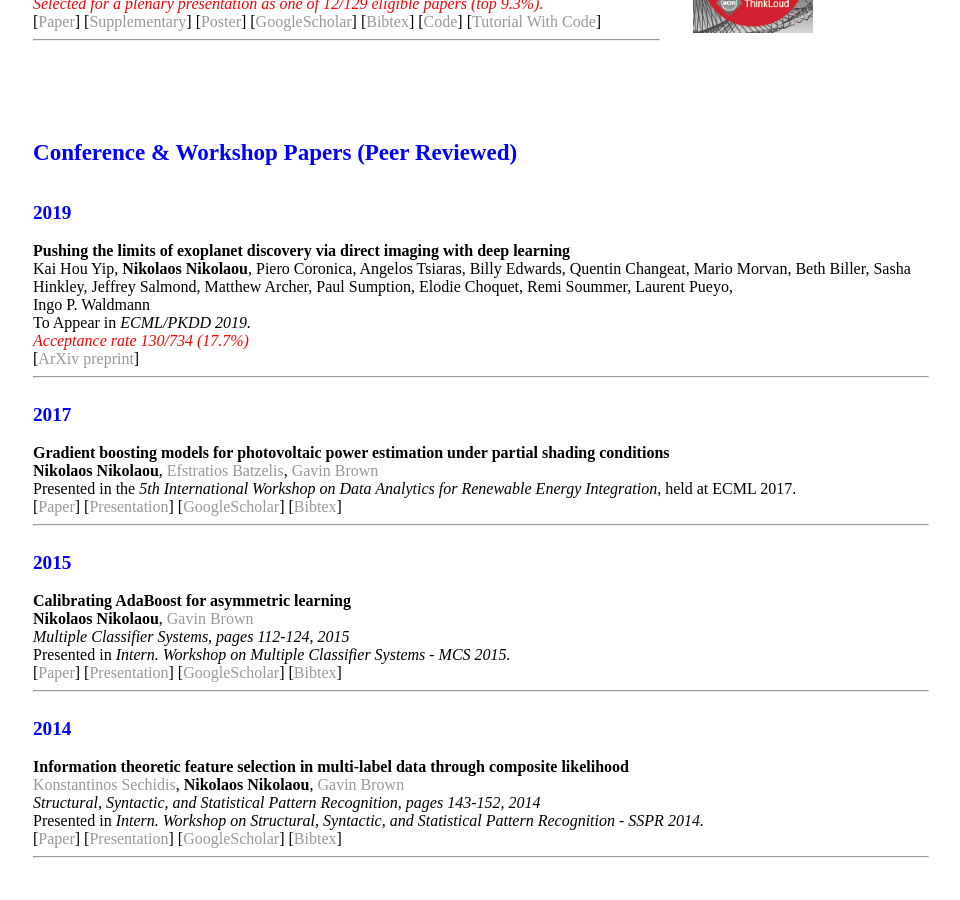
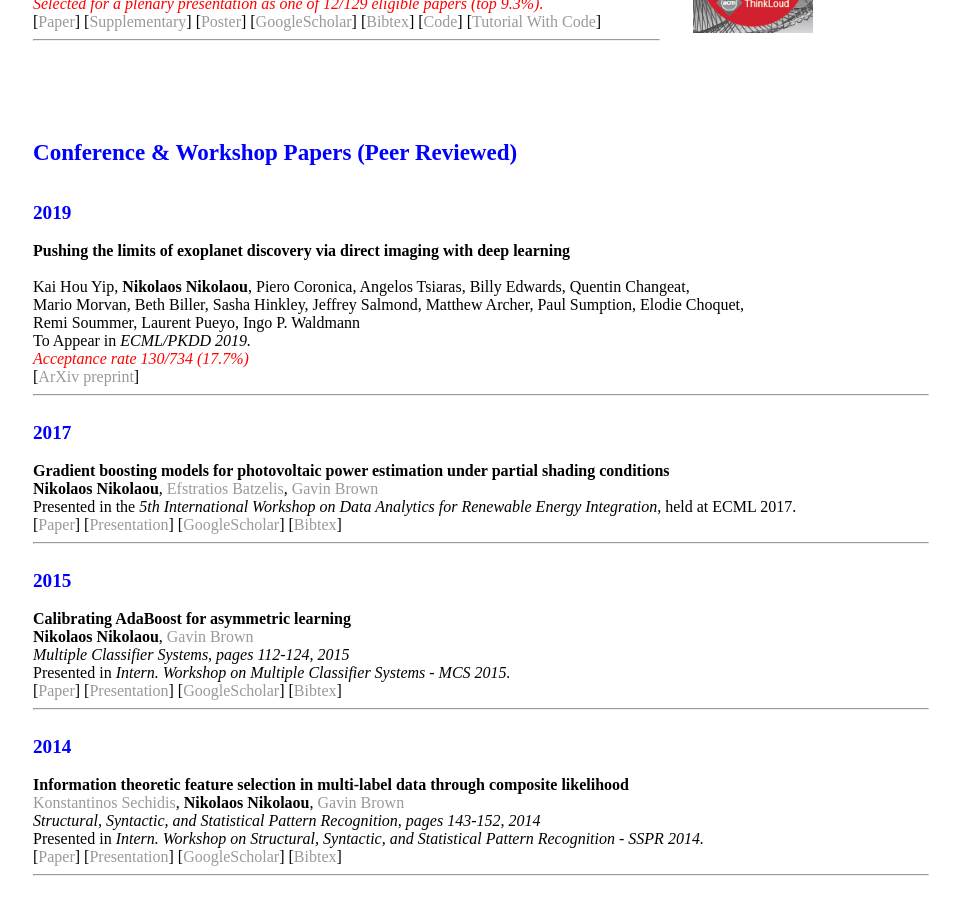
Before and after one commit to nnikolaou/nnikolaou.github.io, a Jekyll site: the page publications.html, which Jekyll copies as it is, in a window 1280 px wide and 900 px high, scrolled down 488 px. Shown: the whole window, without its empty margins (159-1119 px from the left). Built offline with Jekyll 4.4.1, drawn with Linux system fonts in a browser that asks for light colours.

```diff
--- a/publications.html
+++ b/publications.html
@@ -66,15 +66,9 @@
 
 <br><br><b>Pushing the limits of exoplanet discovery via direct imaging with deep learning</b>
 <br>
-Kai Hou Yip, <b>Nikolaos Nikolaou</b>,
-Piero Coronica, Angelos Tsiaras,
-Billy Edwards, Quentin Changeat,
-Mario Morvan, Beth Biller,
-Sasha Hinkley, Jeffrey Salmond,
-Matthew Archer, Paul Sumption,
-Elodie Choquet, Remi Soummer,
-Laurent Pueyo,
-<br>Ingo P. Waldmann
+<br>Kai Hou Yip, <b>Nikolaos Nikolaou</b>, Piero Coronica, Angelos Tsiaras, Billy Edwards, Quentin Changeat,
+<br>Mario Morvan, Beth Biller, Sasha Hinkley, Jeffrey Salmond, Matthew Archer, Paul Sumption, Elodie Choquet,
+<br>Remi Soummer, Laurent Pueyo, Ingo P. Waldmann
 <br>To Appear in <i>ECML/PKDD 2019. </i>
 <br><i><font color="red">Acceptance rate 130/734 (17.7%)</font></i>
 <br>[<a href="https://arxiv.org/abs/1904.06155#" target="_blank">ArXiv preprint</a>]
```
